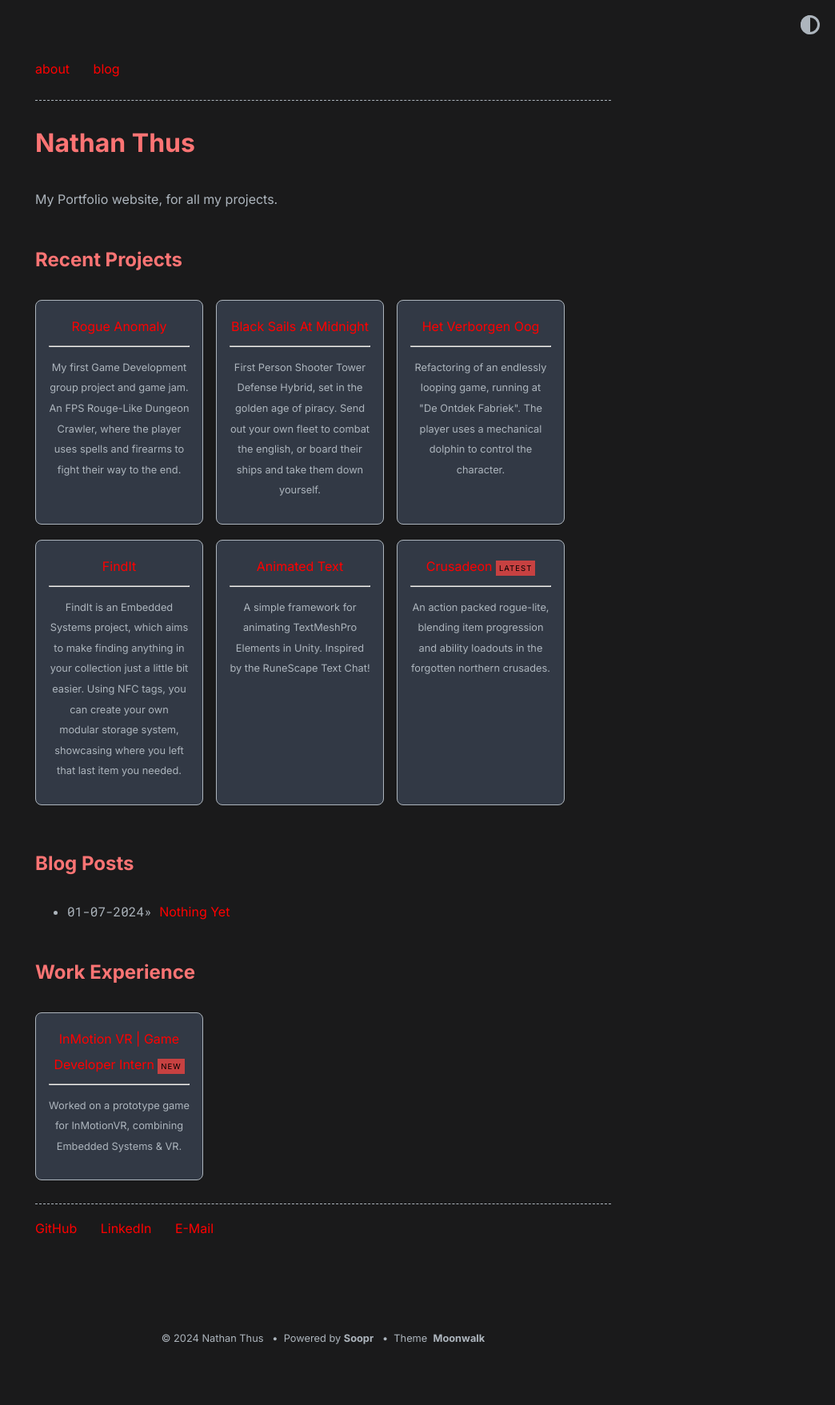
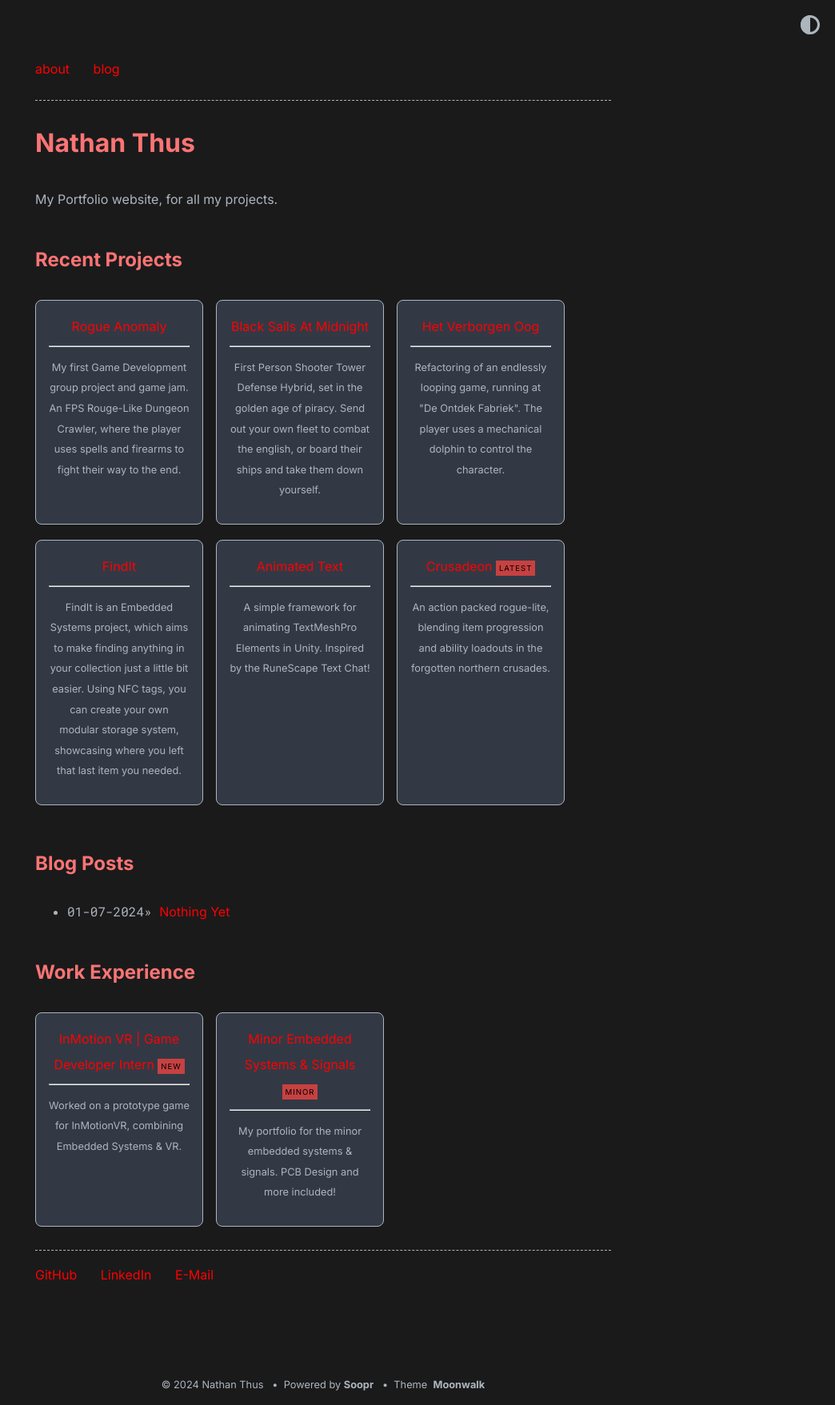
Before and after one commit to NathanThus/nathanthus.github.io, a Jekyll site: the page built from index.md, in a window 1280 px wide. Shown: the whole page at 80% size, without its empty margins (236-1280 px from the left). Built offline with Jekyll 4.4.1, drawn with Linux system fonts in a browser that asks for light colours; before the commit the page ends 1700 px from its top, so only the background shows below that.

Commit message:
🍱 Add minor portfolio to website

```diff
--- a/_data/home.yml
+++ b/_data/home.yml
@@ -51,6 +51,10 @@ old_project_entries:
     desc: Worked on a prototype game for InMotionVR, combining Embedded Systems & VR.
     highlight: NEW
 
+  - title: Minor Embedded Systems & Signals
+    url: https://github.com/NathanThus/Minor-Embedded-Systems/tree/develop
+    desc: My portfolio for the minor embedded systems & signals. PCB Design and more included!
+    highlight: MINOR
 
 footer_entries:
 
```
